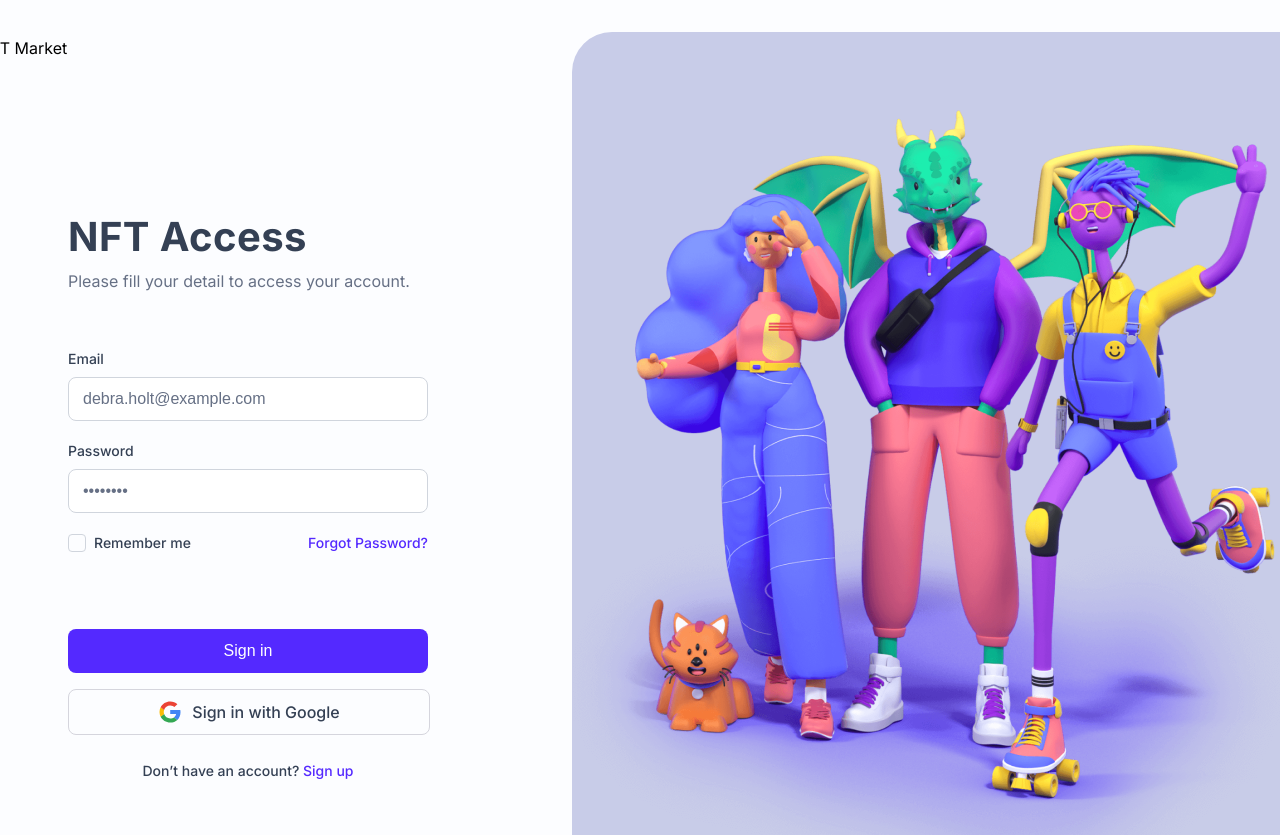
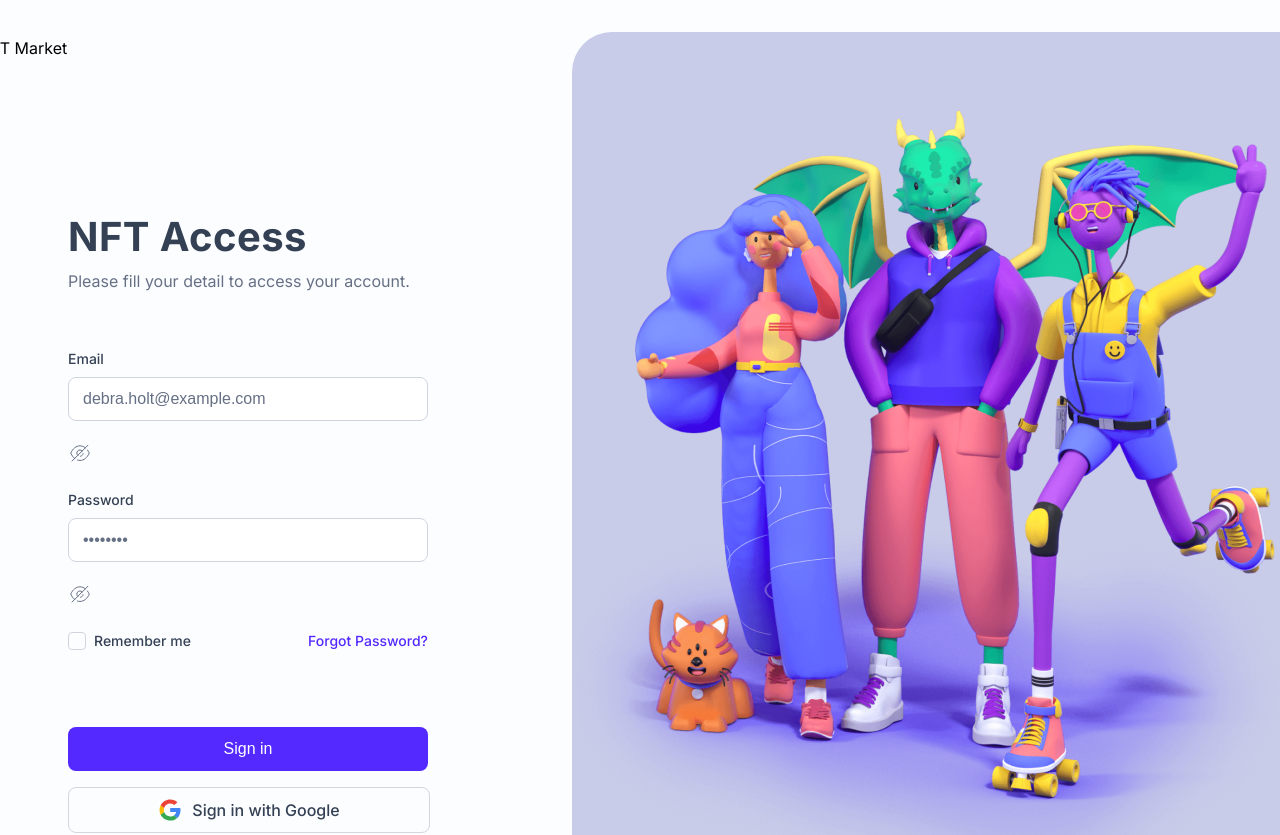
Before and after one commit to KostyaKLiM/React-App, a React (Create React App) app: page / in a window 1280 px wide. Shown: the top 835 px of the page. Built offline with nearby package versions, Linux system fonts and the light colour scheme.

Commit message:
file change

```diff
--- a/src/components/UI/Input/Input.js
+++ b/src/components/UI/Input/Input.js
@@ -1,17 +1,29 @@
+import { useState } from "react";
 import "./Input.scss";
+import EyeClosetIcon from "../../icons/EyeClosetIcon";
 
 function Input(props) {
+  const [passwordType, setPasswordType] = useState('password');
+
+  const togglePassword = () =>{
+    if (passwordType === "password") {
+      setPasswordType("text");
+      return;
+    }
+    setPasswordType("password");
+  };
   return (
-    <>
       <label className="input">
         <span> {props.title} </span>
         <input
           className="input__email"
-          type={props.type}
+          type={passwordType}
           placeholder={props.placeholder}
         />
+        <span onClick={togglePassword}>
+        <EyeClosetIcon/>
+        </span>
       </label>
-    </>
   );
 }
 
--- /dev/null
+++ b/src/components/icons/EyeClosetIcon.js
@@ -0,0 +1,17 @@
+function EyeClosetIcon() {
+	return (
+<svg width="24" height="24" viewBox="0 0 24 24" fill="none" xmlns="http://www.w3.org/2000/svg">
+<g id="Hide Icon">
+<g id="Hide">
+<path id="Stroke 1" d="M9.7606 14.3668C9.1856 13.7928 8.8356 13.0128 8.8356 12.1378C8.8356 10.3848 10.2476 8.9718 11.9996 8.9718C12.8666 8.9718 13.6646 9.3228 14.2296 9.8968" stroke="#667085" stroke-linecap="round" stroke-linejoin="round"/>
+<path id="Stroke 3" d="M15.1048 12.6989C14.8728 13.9889 13.8568 15.0069 12.5678 15.2409" stroke="#667085" stroke-linecap="round" stroke-linejoin="round"/>
+<path id="Stroke 5" d="M6.6546 17.4723C5.0676 16.2263 3.7236 14.4063 2.7496 12.1373C3.7336 9.85829 5.0866 8.02829 6.6836 6.77229C8.2706 5.51629 10.1016 4.83429 11.9996 4.83429C13.9086 4.83429 15.7386 5.52629 17.3356 6.79129" stroke="#667085" stroke-linecap="round" stroke-linejoin="round"/>
+<path id="Stroke 7" d="M19.4476 8.99081C20.1356 9.90481 20.7406 10.9598 21.2496 12.1368C19.2826 16.6938 15.8066 19.4388 11.9996 19.4388C11.1366 19.4388 10.2856 19.2988 9.46759 19.0258" stroke="#667085" stroke-linecap="round" stroke-linejoin="round"/>
+<path id="Stroke 9" d="M19.887 4.2496L4.11301 20.0236" stroke="#667085" stroke-linecap="round" stroke-linejoin="round"/>
+</g>
+</g>
+</svg>
+	);
+ }
+
+ export default EyeClosetIcon;
```
Also changed, not shown: src/components/Login/Login.js (+6 -1 lines).
